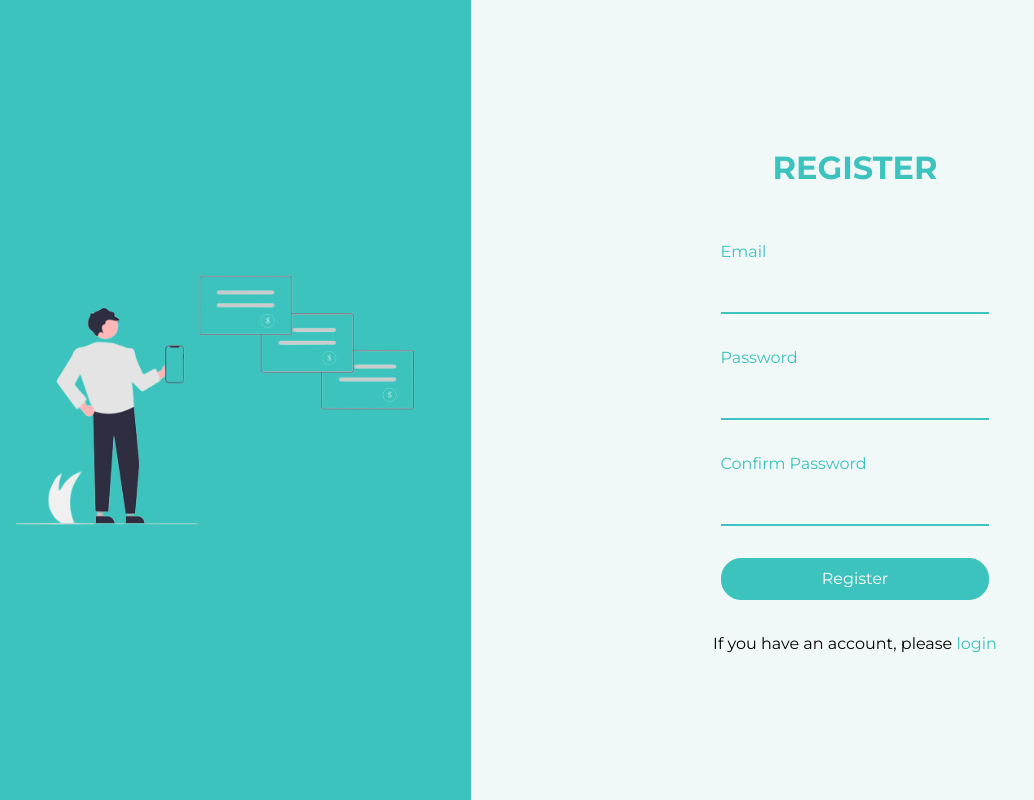
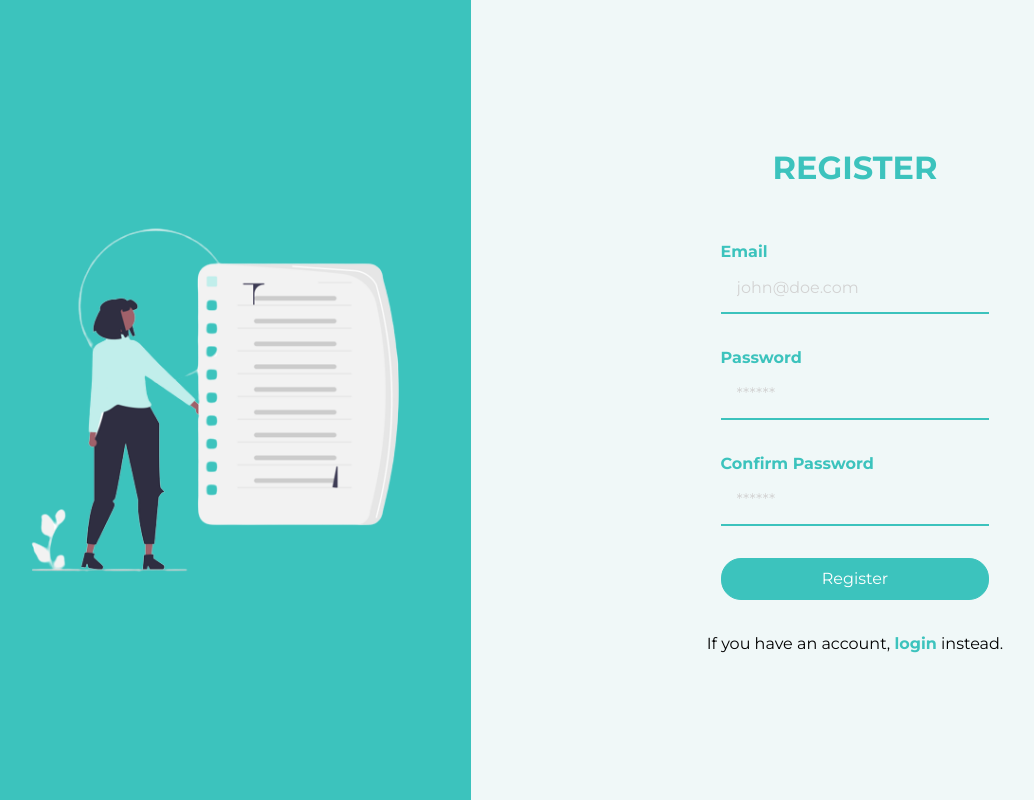
Before and after one commit to erinbedri/chat-frontend, a React (Create React App) app: page /register in a window 1280 px wide. Shown: the whole page, without its empty margins (41-1075 px from the left). Built offline with nearby package versions, Linux system fonts and the light colour scheme.

Commit message:
fix login and register forms

```diff
--- a/src/pages/Auth/Login.js
+++ b/src/pages/Auth/Login.js
@@ -1,31 +1,69 @@
-import React from "react";
+import React, { useState } from "react";
 import { NavLink } from "react-router-dom";
 
 import loginImage from "../../assets/images/login.png";
 import "./auth.css";
 
 export default function Login() {
+    const [formData, setFormData] = useState({
+        email: "",
+        password: "",
+    });
+
+    const changeHandler = (e) => {
+        setFormData((oldData) => ({
+            ...oldData,
+            [e.target.name]: e.target.type == "checkbox" ? e.target.checked : e.target.value,
+        }));
+    };
+
+    const loginHandler = (e) => {
+        e.preventDefault();
+
+        console.log(formData);
+    };
+
     return (
         <>
             <div id="auth-container">
                 <div className="auth-left">
-                    <img src={loginImage} alt="login" />
+                    <NavLink to="/">
+                        <img src={loginImage} alt="login" />
+                    </NavLink>
                 </div>
 
                 <div className="auth-right">
                     <h1 className="text-dark">LOGIN</h1>
-                    <form className="auth-form">
+                    <form className="auth-form" onSubmit={loginHandler}>
                         <div className="auth-form-group">
                             <label className="text-dark" htmlFor="email">
-                                Email
+                                <b>Email</b>
                             </label>
-                            <input type="email" id="email" name="email" required />
+                            <input
+                                type="email"
+                                id="email"
+                                name="email"
+                                placeholder="john@doe.com"
+                                value={formData.email}
+                                onChange={changeHandler}
+                                autoComplete="on"
+                                required
+                            />
                         </div>
                         <div className="auth-form-group">
                             <label className="text-dark" htmlFor="password">
-                                Password
+                                <b>Password</b>
                             </label>
-                            <input type="password" id="password" name="password" required />
+                            <input
+                                type="password"
+                                id="password"
+                                name="password"
+                                placeholder="******"
+                                value={formData.password}
+                                onChange={changeHandler}
+                                autoComplete="on"
+                                required
+                            />
                         </div>
                         <button className="btn btn-dark" type="submit">
                             Login
@@ -33,10 +71,11 @@ export default function Login() {
                     </form>
 
                     <p>
-                        If you do not have an account, please{" "}
+                        If you do not have an account,{" "}
                         <NavLink className="link-dark" to="/register">
-                            register
-                        </NavLink>
+                            <b>register</b>
+                        </NavLink>{" "}
+                        first.
                     </p>
                 </div>
             </div>
--- a/src/pages/Auth/Register.js
+++ b/src/pages/Auth/Register.js
@@ -1,37 +1,84 @@
-import React from "react";
+import React, { useState } from "react";
 import { NavLink } from "react-router-dom";
 
 import registerImage from "../../assets/images/register.png";
 import "./auth.css";
 
 export default function Register() {
+    const [formData, setFormData] = useState({
+        email: "",
+        password: "",
+        rePassword: "",
+    });
+
+    const changeHandler = (e) => {
+        setFormData((oldData) => ({
+            ...oldData,
+            [e.target.name]: e.target.type == "checkbox" ? e.target.checked : e.target.value,
+        }));
+    };
+
+    const registerHandler = (e) => {
+        e.preventDefault();
+
+        console.log(formData);
+    };
     return (
         <>
             <div id="auth-container">
                 <div className="auth-left">
-                    <img src={registerImage} alt="register" />
+                    <NavLink to="/">
+                        <img src={registerImage} alt="register" />
+                    </NavLink>
                 </div>
 
                 <div className="auth-right">
                     <h1 className="text-dark">REGISTER</h1>
-                    <form className="auth-form">
+                    <form className="auth-form" onSubmit={registerHandler}>
                         <div className="auth-form-group">
                             <label className="text-dark" htmlFor="email">
-                                Email
+                                <b>Email</b>
                             </label>
-                            <input type="email" id="email" name="email" required />
+                            <input
+                                type="email"
+                                id="email"
+                                name="email"
+                                placeholder="john@doe.com"
+                                value={formData.email}
+                                onChange={changeHandler}
+                                autoComplete="on"
+                                required
+                            />
                         </div>
                         <div className="auth-form-group">
                             <label className="text-dark" htmlFor="password">
-                                Password
+                                <b>Password</b>
                             </label>
-                            <input type="password" id="password" name="password" required />
+                            <input
+                                type="password"
+                                id="password"
+                                name="password"
+                                placeholder="******"
+                                value={formData.password}
+                                onChange={changeHandler}
+                                autoComplete="on"
+                                required
+                            />
                         </div>
                         <div className="auth-form-group">
                             <label className="text-dark" htmlFor="rePassword">
-                                Confirm Password
+                                <b>Confirm Password</b>
                             </label>
-                            <input type="rePassword" id="rePassword" name="rePassword" required />
+                            <input
+                                type="password"
+                                id="rePassword"
+                                name="rePassword"
+                                placeholder="******"
+                                value={formData.rePassword}
+                                onChange={changeHandler}
+                                autoComplete="on"
+                                required
+                            />
                         </div>
                         <button className="btn btn-dark" type="submit">
                             Register
@@ -39,10 +86,11 @@ export default function Register() {
                     </form>
 
                     <p>
-                        If you have an account, please{" "}
+                        If you have an account,{" "}
                         <NavLink className="link-dark" to="/login">
-                            login
-                        </NavLink>
+                            <b>login</b>
+                        </NavLink>{" "}
+                        instead.
                     </p>
                 </div>
             </div>
--- a/src/pages/Auth/auth.css
+++ b/src/pages/Auth/auth.css
@@ -53,3 +53,11 @@
 .auth-form > button {
     width: 100%;
 }
+
+.auth-form-group > input::placeholder {
+    color: lightgrey;
+    opacity: 1;
+}
+.auth-form-group > input::-ms-input-placeholder {
+    color: lightgrey;
+}
```
Also changed, not shown: src/assets/images/login.png, src/assets/images/register.png.
